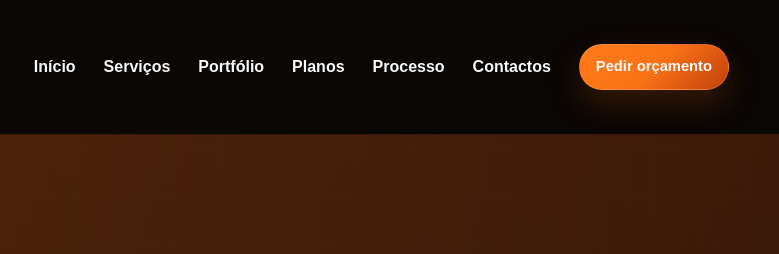
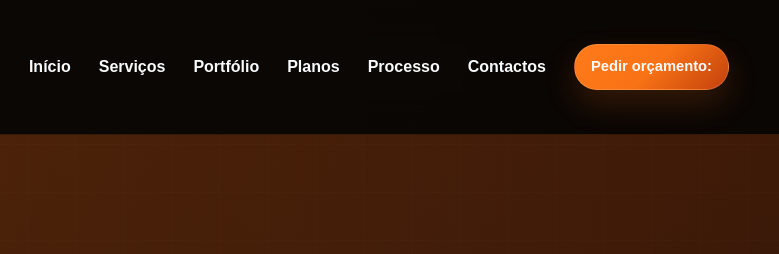
Before and after one commit to EliakimRafael/Meu-Site-Profissional, a plain HTML site: page index.html in a window 1280 px wide. Shown: the top 254 px of the page, 501-1280 px from the left. Drawn offline with Linux system fonts and the light colour scheme.

Commit message:
mudança de ponto

```diff
--- a/index.html
+++ b/index.html
@@ -48,7 +48,7 @@
         <a href="#planos">Planos</a>
         <a href="#processo">Processo</a>
         <a href="#contacto">Contactos</a>
-        <a href="#contacto" class="btn btn-small">Pedir orçamento</a>
+        <a href="#contacto" class="btn btn-small">Pedir orçamento:</a>
       </nav>
     </div>
   </header>
```
